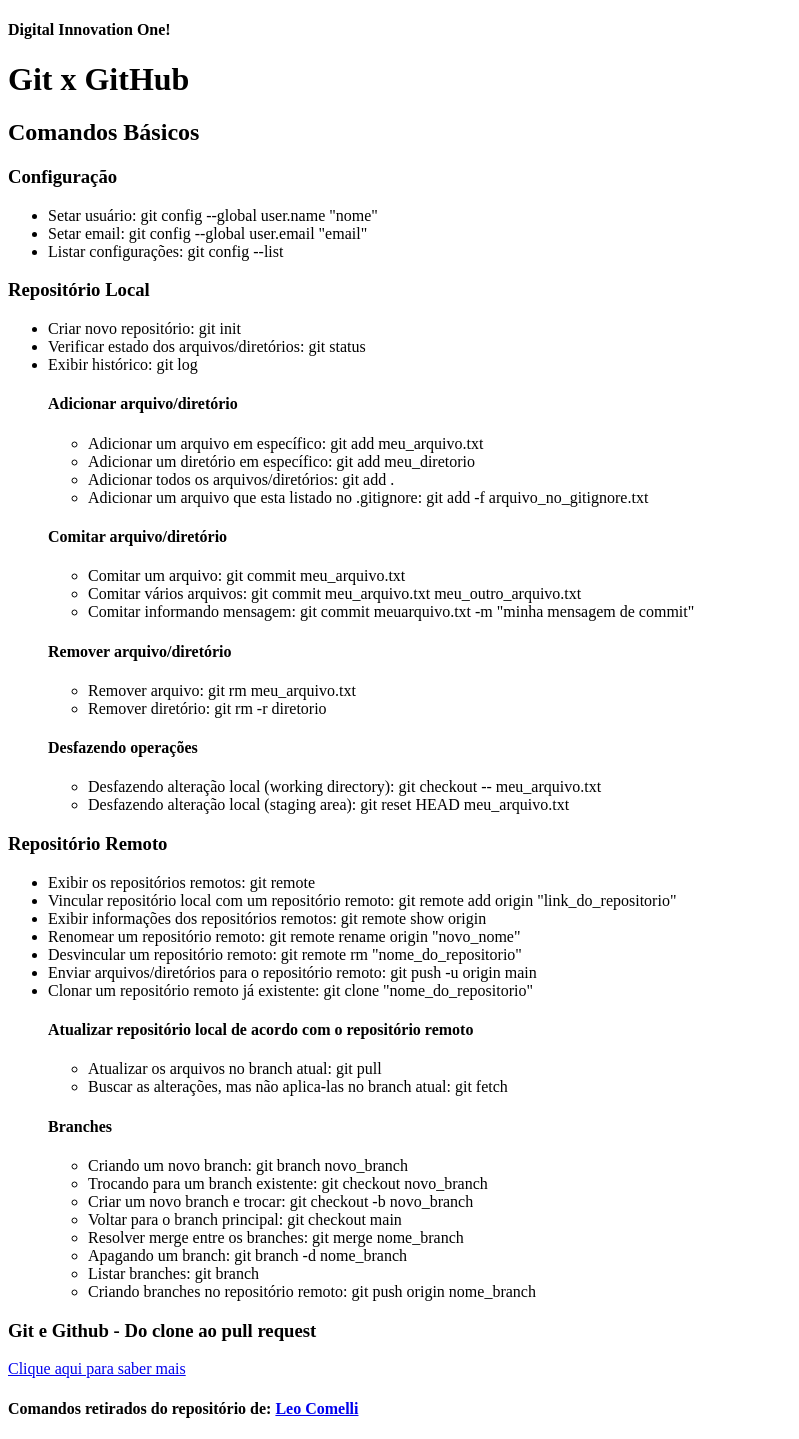
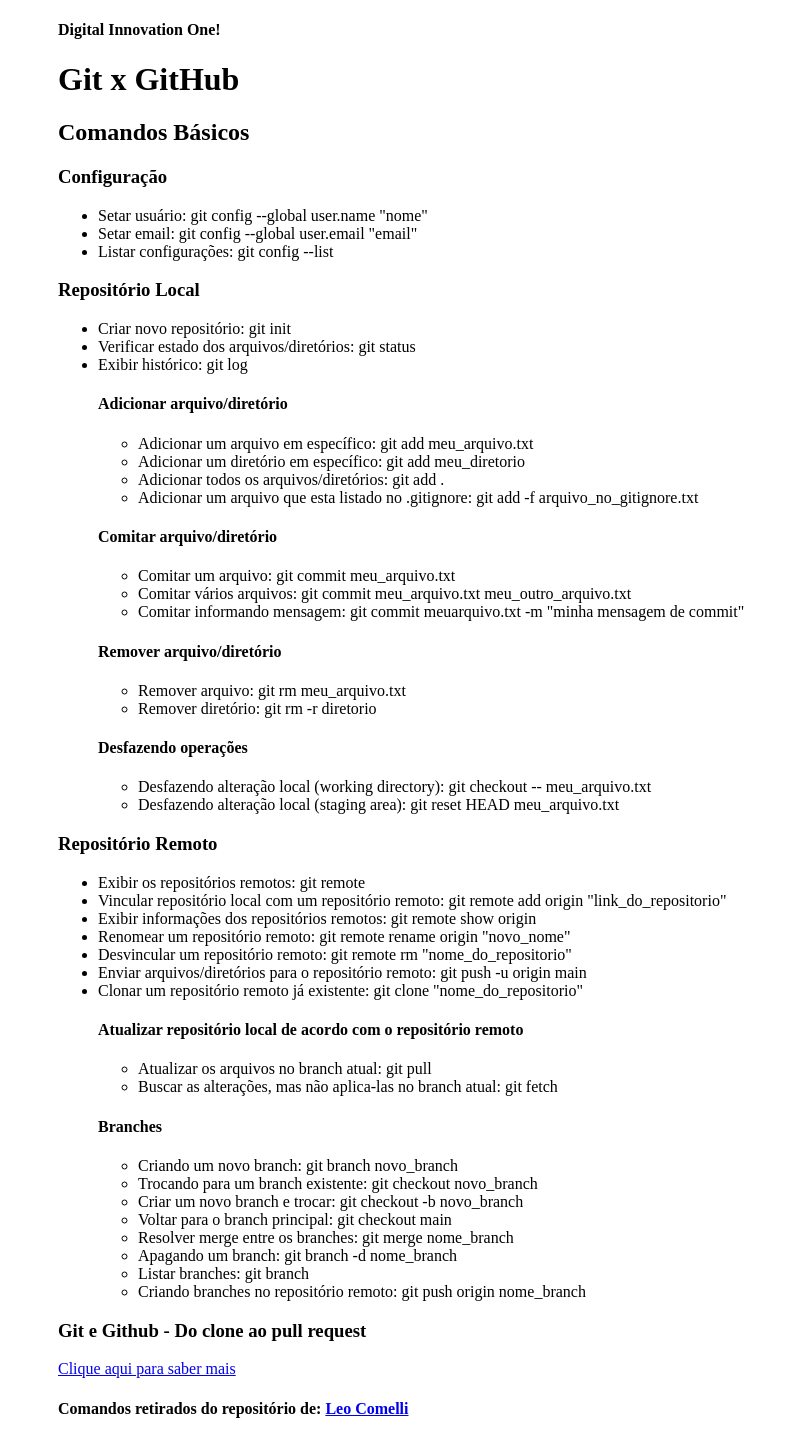
Before and after one commit to angelitasantos/github-comandos-basicos, a Django app: page / in a window 1280 px wide. Shown: the whole page, without its empty margins (0-799 px from the left). Run offline with Django 4.2, Linux system fonts and the light colour scheme.

Commit message:
configure static files

```diff
--- a/templates/base.html
+++ b/templates/base.html
@@ -1,10 +1,13 @@
+{% load static %}
 <!doctype html>
 <html lang="pt-BR">
   <head>
     <meta charset="utf-8">
     <meta name="viewport" content="width=device-width, initial-scale=1">
     <title>{% block 'title' %}{% endblock%}</title>
+    <link rel="shortcut icon" href="{% static 'img/logo.png' %}" type="image/x-icon">
     {% block 'head' %}{% endblock%}
+    <link rel="stylesheet" href="{% static 'css/style.css' %}">
   </head>
   <body>
 
--- /dev/null
+++ b/templates/static/css/style.css
@@ -0,0 +1,7 @@
+* {
+    box-sizing: border-box;
+}
+
+body {
+    padding-left: 50px;
+}
```
Also changed, not shown: github/settings.py (+7 -1 lines), templates/static/img/logo.png (added).
